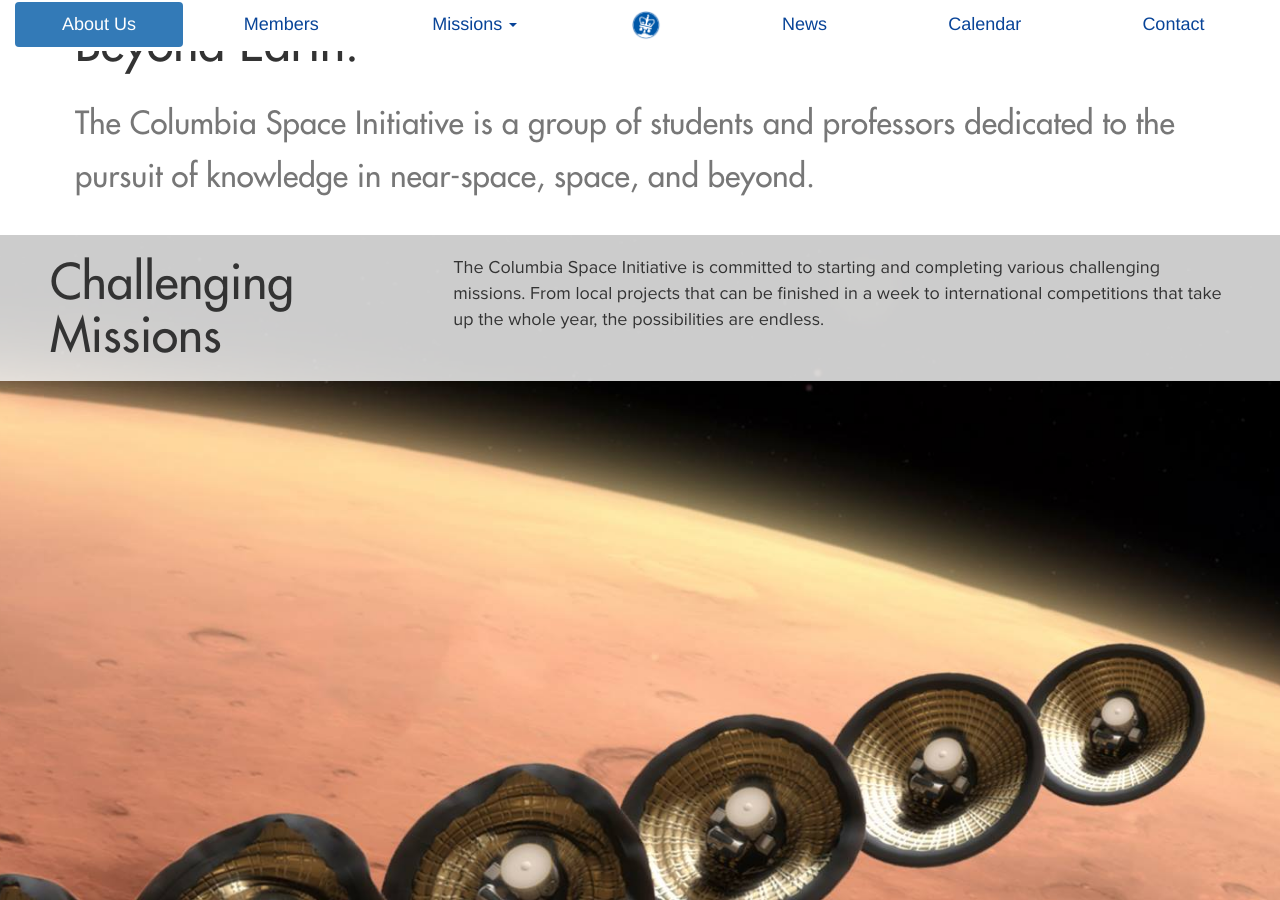
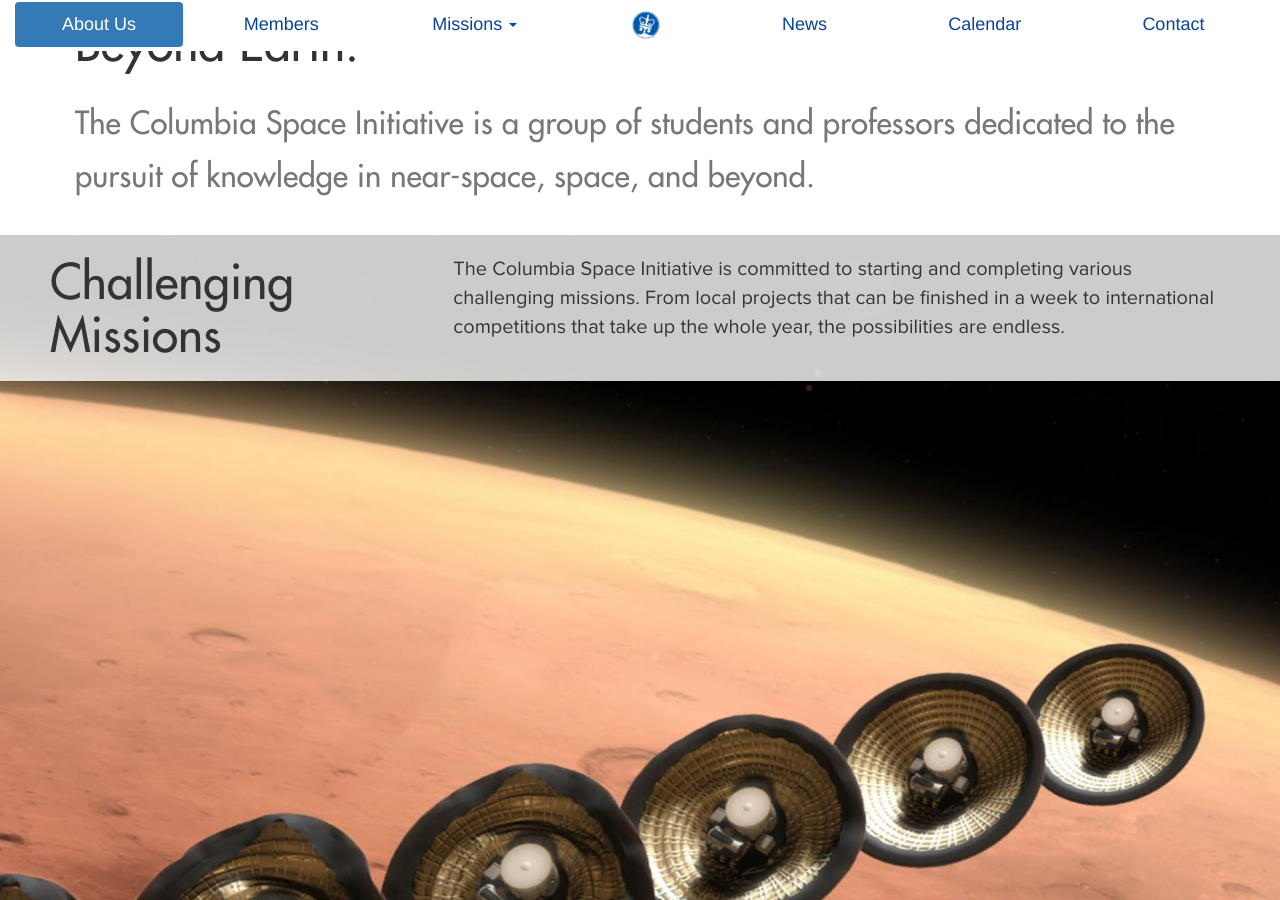
Before and after one commit to columbiaspace/columbiaspace.org, a Jekyll site: the page built from index.html, in a window 1280 px wide and 900 px high, scrolled down 933 px. Built offline with Jekyll 4.4.1, drawn with Linux system fonts in a browser that asks for light colours; nearby versions of some CDN libraries; Markdown is read by kramdown in place of the engine named in the settings; comment, search, counter and statistics services are not loaded.

Commit message:
Minor CSS updates
Increased index page font size
moved around some HRs

```diff
--- a/_includes/footer.html
+++ b/_includes/footer.html
@@ -1,4 +1,5 @@
 <footer class="footer text-center site-footer">
+  <hr>
   <div class="social">
 		<div class="container text-center">
 			<a class="btn btn-social-icon btn-lg btn-github" href="https://github.com/columbiaspace">
--- a/_includes/mission.html
+++ b/_includes/mission.html
@@ -209,5 +209,4 @@
 			</div>
 		</div>
 	</div>
-	<hr>
 {% endif %}
--- a/assets/stylesheets/main.css
+++ b/assets/stylesheets/main.css
@@ -149,15 +149,15 @@
 	font-size: 48px;
 }
 
+.group-highlight p{
+	font-size: 20px;
+}
+
 .group-highlight p, h2 {
+	text-align: left;
 	margin-top: 20px;
 	margin-bottom: 20px;
 
-}
-
-.group-highlight h2,
-.group-highlight p {
-	text-align: left;
 }
 
 #highlight1 {
--- a/index.html
+++ b/index.html
@@ -93,4 +93,5 @@
     <script type='text/javascript'>(function($) {window.fnames = new Array(); window.ftypes = new Array();fnames[0]='EMAIL';ftypes[0]='email';fnames[1]='FNAME';ftypes[1]='text';fnames[2]='LNAME';ftypes[2]='text';}(jQuery)); //var $mcj = jQuery.noConflict(true);</script>
     <!--End mc_embed_signup-->
   </div>
+
 </div>
--- a/members.html
+++ b/members.html
@@ -123,5 +123,3 @@
     </div>
   </div>
 </div>
-
-<hr>
```
